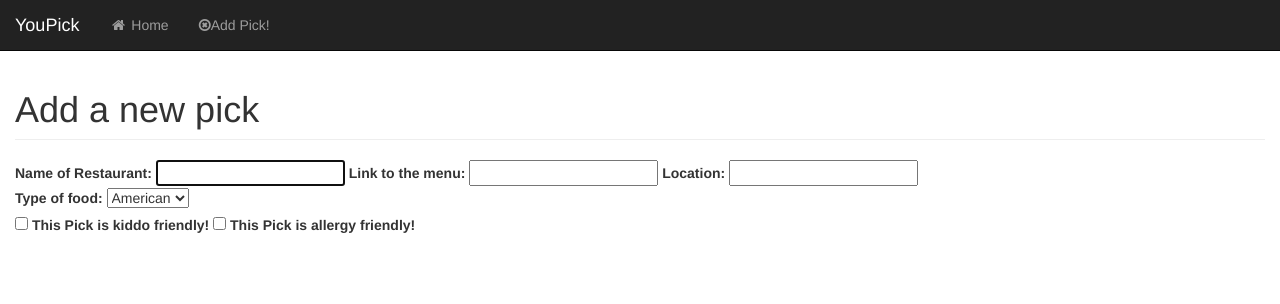
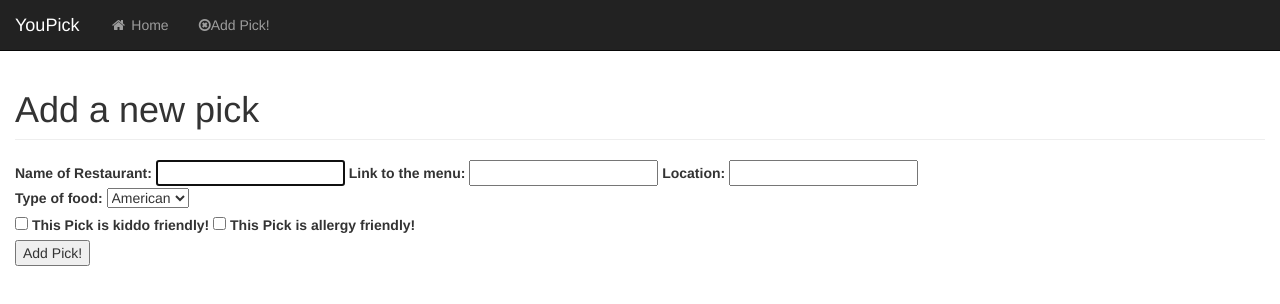
Before and after one commit to JennaCrump/YouPick, a website: page public/html/addPick.html in a window 1280 px wide. Drawn offline with nearby package versions, Linux system fonts and the light colour scheme; files that its build step writes are made by us from their sources; files whose address does not match are found by name.

Commit message:
I added a submit button

```diff
--- a/public/html/addPick.html
+++ b/public/html/addPick.html
@@ -51,7 +51,7 @@
                 <!-- Page Heading -->
                 <div class="row">
                     <div class="col-lg-12">
-                        <form>
+                        <form action="" method="">
                             <h1 class="page-header">
                                 Add a new pick
                             </h1>
@@ -100,6 +100,8 @@
                                 </label>
                             </fieldset>
 
+                            <button type="submit">Add Pick!</button>
+
                         </form>
                     </div>
                 </div>
```
